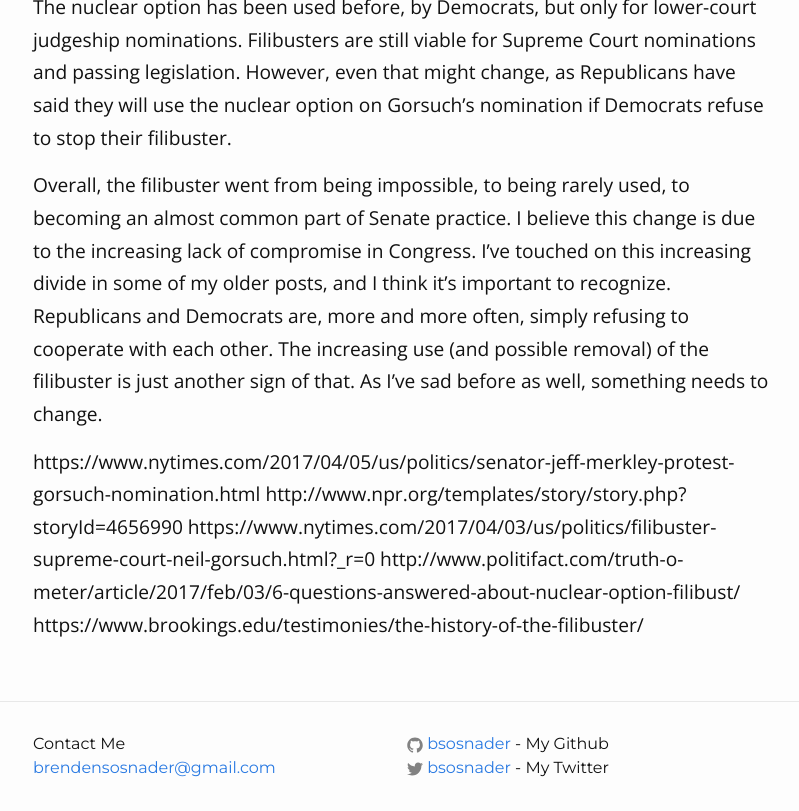
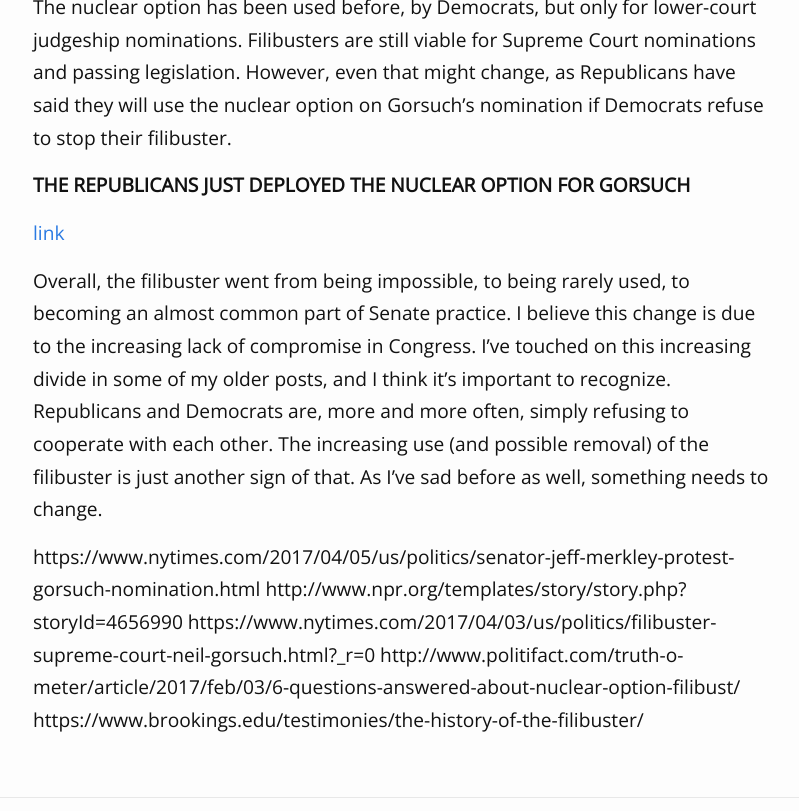
Before and after one commit to bsosnader/sosnader.tk.source, a Jekyll site: the page built from _posts/2017-04-05-filibusters.markdown, in a window 1280 px wide and 900 px high, scrolled down 2329 px, cut to the strip 89-900 px from the top of the window. Shown: the whole strip, without its empty margins (237-1036 px from the left). Built offline with Jekyll 4.4.1, drawn with Linux system fonts in a browser that asks for light colours; comment, search, counter and statistics services are not loaded.

Commit message:
updated article

```diff
--- a/_posts/2017-04-05-filibusters.markdown
+++ b/_posts/2017-04-05-filibusters.markdown
@@ -3,7 +3,6 @@ layout: post
 category: civic-issues
 title: "Filibusters"
 ---
-
 If you've been reading the news recently, you'd know that the Democrats in the Senate have been planning on "filibustering" the nomination of Neil Gorsuch to the Supreme Court. And, if you were paying attention a few months ago, you'd know that the Republicans did the same to Obama's nomination of Merrick Garland. But what exactly is a filibuster, and what's its history?
 
 You may have a vision in your head of a lone Congressman passionately standing on the floor, speaking for as long as he humanly can to delay or stop the passage of an unjust bill. In fact, Senator Jeff Merkley, (D - Oregon) just acted out that exact scene last night, [speaking for 15 hours](https://www.nytimes.com/2017/04/05/us/politics/senator-jeff-merkley-protest-gorsuch-nomination.html) against Gorsuch's nomination. But that wasn't even a filibuster. So what is?
@@ -23,6 +22,10 @@ Filibusters have become more and more common as partisanship has increased in Wa
 
 The nuclear option has been used before, by Democrats, but only for lower-court judgeship nominations. Filibusters are still viable for Supreme Court nominations and passing legislation. However, even that might change, as Republicans have said they will use the nuclear option on Gorsuch's nomination if Democrats refuse to stop their filibuster.
 
+**THE REPUBLICANS JUST DEPLOYED THE NUCLEAR OPTION FOR GORSUCH**
+
+[link](https://www.nytimes.com/2017/04/06/us/politics/neil-gorsuch-supreme-court-senate.html)
+
 Overall, the filibuster went from being impossible, to being rarely used, to becoming an almost common part of Senate practice. I believe this change is due to the increasing lack of compromise in Congress. I've touched on this increasing divide in some of my older posts, and I think it's important to recognize. Republicans and Democrats are, more and more often, simply refusing to cooperate with each other. The increasing use (and possible removal) of the filibuster is just another sign of that. As I've sad before as well, something needs to change.
 
 https://www.nytimes.com/2017/04/05/us/politics/senator-jeff-merkley-protest-gorsuch-nomination.html
```
